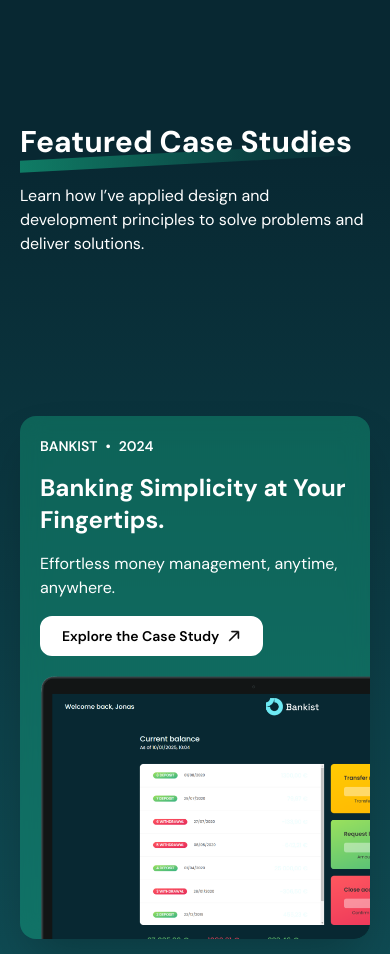
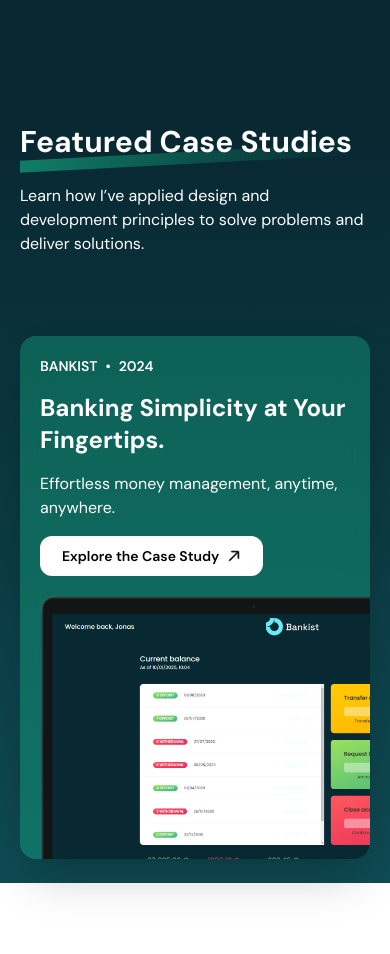
Before and after one commit to riddsep/portfolio-v2, a React (Vite) app: page / in a window 390 px wide. Shown: the part 1043-1997 px from the top of the page. After the commit the page ends 1926 px from the top, so only its background shows below. Built offline with nearby package versions, Linux system fonts and the light colour scheme.

Commit message:
feat: project section

```diff
--- a/src/App.jsx
+++ b/src/App.jsx
@@ -1,11 +1,11 @@
 import Hero from "./ui/Hero";
-import Projects from "./ui/Projects";
+import ProjectList from "./ui/ProjectList";
 
 function App() {
   return (
     <>
       <Hero />
-      <Projects />
+      <ProjectList />
     </>
   );
 }
--- /dev/null
+++ b/src/ui/ProjectItem.jsx
@@ -0,0 +1,31 @@
+import { HiArrowUpRight } from "react-icons/hi2";
+
+function ProjectItem() {
+  return (
+    <div className="mx-auto flex flex-col overflow-hidden rounded-2xl bg-[#17CF97]/30 shadow-2xl backdrop-blur-md backdrop:blur-xl md:flex-row lg:max-w-[900px]">
+      <div className="flex shrink-0 flex-col gap-4 p-5 sm:max-w-[400px]">
+        <p className="flex items-center gap-2 text-sm font-semibold">
+          <span>BANKIST</span>
+          &bull;
+          <span>2024</span>
+        </p>
+        <h1 className="text-2xl font-bold sm:text-3xl">
+          Banking Simplicity at Your Fingertips.
+        </h1>
+        <p className="sm:text-xl">
+          Effortless money management, anytime, anywhere.
+        </p>
+        <button className="flex w-fit items-center gap-2 rounded-xl border-2 border-white bg-white px-5 py-2 text-sm font-semibold text-black hover:opacity-80">
+          Explore the Case Study
+          <HiArrowUpRight strokeWidth={1.2} />
+        </button>
+      </div>
+      <img
+        src="MacBook.png"
+        className="ml-auto w-full max-w-[500px] pl-5 md:pl-0 md:pt-5"
+      />
+    </div>
+  );
+}
+
+export default ProjectItem;
--- /dev/null
+++ b/src/ui/ProjectList.jsx
@@ -0,0 +1,22 @@
+import ProjectItem from "./ProjectItem";
+import TechnologyIcons from "./TechnologyIcons";
+
+function ProjectList() {
+  return (
+    <div className="bg-gradient2 pb-6 text-white">
+      <TechnologyIcons />
+      <div className="mt-28 px-5 sm:px-10 lg:mx-auto lg:max-w-6xl xl:px-0">
+        <h1 className="highlight mb-6 text-3xl font-bold sm:text-4xl md:text-5xl lg:mb-10 lg:text-6xl">
+          <span className="relative"> Featured Case Studies</span>
+        </h1>
+        <p className="mb-20 w-full sm:text-xl md:max-w-[600px] md:text-xl lg:mb-40 lg:text-2xl">
+          Learn how I’ve applied design and development principles to solve
+          problems and deliver solutions.
+        </p>
+        <ProjectItem />
+      </div>
+    </div>
+  );
+}
+
+export default ProjectList;
--- a/src/ui/Projects.jsx
+++ /dev/null
@@ -1,50 +0,0 @@
-import { HiArrowUpRight } from "react-icons/hi2";
-import TechnologyIcons from "./TechnologyIcons";
-
-function Projects() {
-  return (
-    <div className="bg-gradient2 pb-6 text-white">
-      <div className="mx-auto px-5 pt-24 md:max-w-xl lg:max-w-5xl">
-        <h1 className="mb-10 text-center text-2xl md:text-3xl">
-          Technologies I Use
-        </h1>
-        <TechnologyIcons />
-      </div>
-      <div className="mt-28 px-5 sm:px-10 lg:mx-auto lg:max-w-6xl xl:px-0">
-        <h1 className="highlight mb-6 text-3xl font-bold sm:text-4xl md:text-5xl lg:mb-10 lg:text-6xl">
-          <span className="relative"> Featured Case Studies</span>
-        </h1>
-        <p className="mb-40 w-full sm:text-xl md:max-w-[600px] md:text-xl lg:text-2xl">
-          Learn how I’ve applied design and development principles to solve
-          problems and deliver solutions.
-        </p>
-
-        <div className="mx-auto flex flex-col overflow-hidden rounded-2xl bg-[#17CF97]/30 shadow-2xl backdrop-blur-md backdrop:blur-xl md:flex-row lg:max-w-[900px]">
-          <div className="flex shrink-0 flex-col gap-4 p-5 sm:max-w-[400px]">
-            <p className="flex items-center gap-2 text-sm font-semibold">
-              <span>BANKIST</span>
-              &bull;
-              <span>2024</span>
-            </p>
-            <h1 className="text-2xl font-bold sm:text-3xl">
-              Banking Simplicity at Your Fingertips.
-            </h1>
-            <p className="sm:text-xl">
-              Effortless money management, anytime, anywhere.
-            </p>
-            <button className="flex w-fit items-center gap-2 rounded-xl border-2 border-white bg-white px-5 py-2 text-sm font-semibold text-black hover:opacity-80">
-              Explore the Case Study
-              <HiArrowUpRight strokeWidth={1.2} />
-            </button>
-          </div>
-          <img
-            src="MacBook.png"
-            className="ml-auto w-full max-w-[500px] pl-5 md:pl-0 md:pt-5"
-          />
-        </div>
-      </div>
-    </div>
-  );
-}
-
-export default Projects;
--- a/src/ui/TechnologyIcons.jsx
+++ b/src/ui/TechnologyIcons.jsx
@@ -15,6 +15,10 @@
 
 function TechnologyIcons() {
   return (
+    <div className="mx-auto px-5 pt-24 md:max-w-xl lg:max-w-5xl">
+      <h1 className="mb-10 text-center text-2xl md:text-3xl">
+        Technologies I Use
+      </h1>
       <div className="flex flex-wrap justify-center gap-4 text-xl font-bold text-white">
         {technologies.map((tech, index) => (
           <img
@@ -25,6 +29,7 @@
           />
         ))}
       </div>
+    </div>
   );
 }
 
```
Lines whose indentation alone changed are shown as unchanged.
